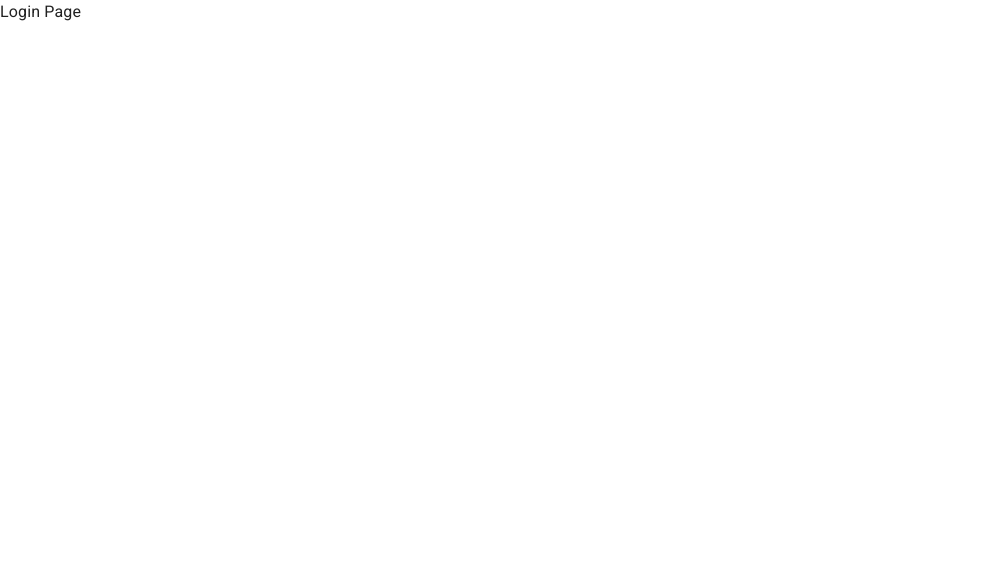
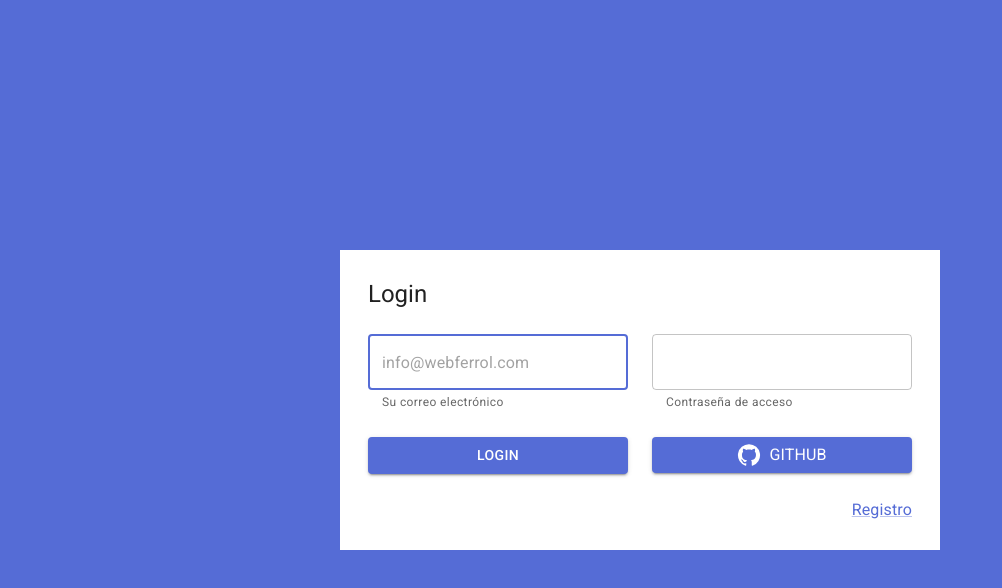
Before and after one commit to webferrol/journal-app, a React (Vite) app: page /auth in a window 1280 px wide. Shown: the top 588 px of the page, without its empty margins (0-1002 px from the left). Built offline with nearby package versions, Linux system fonts and the light colour scheme.

Commit message:
feature AuthLayout

```diff
--- a/package.json
+++ b/package.json
@@ -15,6 +15,7 @@
     "@fontsource/roboto": "^5.0.5",
     "@mui/icons-material": "^5.13.7",
     "@mui/material": "^5.13.7",
+    "proptypes": "^1.1.0",
     "react": "^18.2.0",
     "react-dom": "^18.2.0",
     "react-router-dom": "^6.14.1"
--- /dev/null
+++ b/src/auth/layout/AuthLayout.jsx
@@ -0,0 +1,25 @@
+import Typography from '@mui/material/Typography'
+import Grid from '@mui/material/Unstable_Grid2'
+import PropTypes from 'prop-types'
+
+export function AuthLayout ({ title, children }) {
+  return (
+    <Grid
+      component='form'
+      container
+      sx={{ backgroundColor: 'white', p: 2, maxWidth: 'sm' }}
+      spacing={3}
+      justifyContent='end'
+    >
+      <Grid xs={12}>
+        <Typography variant='h5' element='h2'>{title}</Typography>
+      </Grid>
+      {children}
+    </Grid>
+  )
+}
+
+AuthLayout.propTypes = {
+  children: PropTypes.node,
+  title: PropTypes.string
+}
--- a/src/auth/pages/LoginPage.jsx
+++ b/src/auth/pages/LoginPage.jsx
@@ -1,5 +1,51 @@
+import Button from '@mui/material/Button'
+import { Link as RouterLink } from 'react-router-dom'
+import GitHub from '@mui/icons-material/GitHub'
+import Grid from '@mui/material/Unstable_Grid2'
+import Link from '@mui/material/Link'
+import TextField from '@mui/material/TextField'
+import Typography from '@mui/material/Typography'
+import { AuthLayout } from '../layout/AuthLayout'
+
 export function LoginPage () {
   return (
-    <div>Login Page</div>
+    <AuthLayout title='Login'>
+      <Grid xs={12} md={6}>
+        <TextField
+          placeholder='info@webferrol.com'
+          autoFocus
+          type='email'
+          helperText='Su correo electrónico'
+          fullWidth
+        />
+      </Grid>
+      <Grid xs={12} md={6}>
+        <TextField
+          type='password'
+          helperText='Contraseña de acceso'
+          fullWidth
+        />
+      </Grid>
+      <Grid xs={12} md={6}>
+        <Button
+          fullWidth
+          variant='contained'
+        >
+          Login
+        </Button>
+      </Grid>
+      <Grid xs={12} md={6}>
+        <Button
+          fullWidth
+          variant='contained'
+        >
+          <GitHub />
+          <Typography sx={{ ml: 1 }}>Github</Typography>
+        </Button>
+      </Grid>
+      <Grid>
+        <Link component={RouterLink} to='/auth/register'>Registro</Link>
+      </Grid>
+    </AuthLayout>
   )
 }
--- a/src/auth/pages/RegisterPage.jsx
+++ b/src/auth/pages/RegisterPage.jsx
@@ -1,5 +1,51 @@
+import { Link as RouterLink } from 'react-router-dom'
+import Button from '@mui/material/Button'
+import Grid from '@mui/material/Unstable_Grid2'
+import Link from '@mui/material/Link'
+import TextField from '@mui/material/TextField'
+import Typography from '@mui/material/Typography'
+import { AuthLayout } from '../layout/AuthLayout'
+
 export function RegisterPage () {
   return (
-    <div>Register Page</div>
+    <AuthLayout title='Registro'>
+      <Grid xs={12}>
+        <TextField
+          placeholder='Pepito de los Palotes'
+          autoFocus
+          type='text'
+          helperText='Su nombre'
+          fullWidth
+        />
+      </Grid>
+      <Grid xs={12}>
+        <TextField
+          placeholder='info@webferrol.com'
+          autoFocus
+          type='email'
+          helperText='Su correo electrónico'
+          fullWidth
+        />
+      </Grid>
+      <Grid xs={12}>
+        <TextField
+          type='password'
+          helperText='Contraseña de acceso'
+          fullWidth
+        />
+      </Grid>
+      <Grid xs={12}>
+        <Button
+          fullWidth
+          variant='contained'
+        >
+          Registrar
+        </Button>
+      </Grid>
+      <Grid>
+        <Typography component='strong' sx={{ mr: 1 }}>¿Ya se encuentra registrado?</Typography>
+        <Link component={RouterLink} to='/auth/login'>Login</Link>
+      </Grid>
+    </AuthLayout>
   )
 }
--- a/src/JournalApp.jsx
+++ b/src/layout/AppLayout.jsx
@@ -1,7 +1,11 @@
 import Grid from '@mui/material/Grid'
-import Typography from '@mui/material/Typography'
+import { Outlet } from 'react-router-dom'
+import '@fontsource/roboto/300.css'
+import '@fontsource/roboto/400.css'
+import '@fontsource/roboto/500.css'
+import '@fontsource/roboto/700.css'
 
-export function JournalApp () {
+export function AppLayout () {
   return (
     <Grid
       container
@@ -13,7 +17,7 @@ export function JournalApp () {
         backgroundColor: 'primary.main'
       }}
     >
-      <Typography variant='h4' element='h1' gutterBottom>JournalApp</Typography>
+      <Outlet />
     </Grid>
   )
 }
```
Also changed, not shown: src/components/ProTip.jsx (added, +22 -0 lines), src/router/router.jsx (+6 -8 lines), 1 other file (tests, documents, lock files or other folders).
